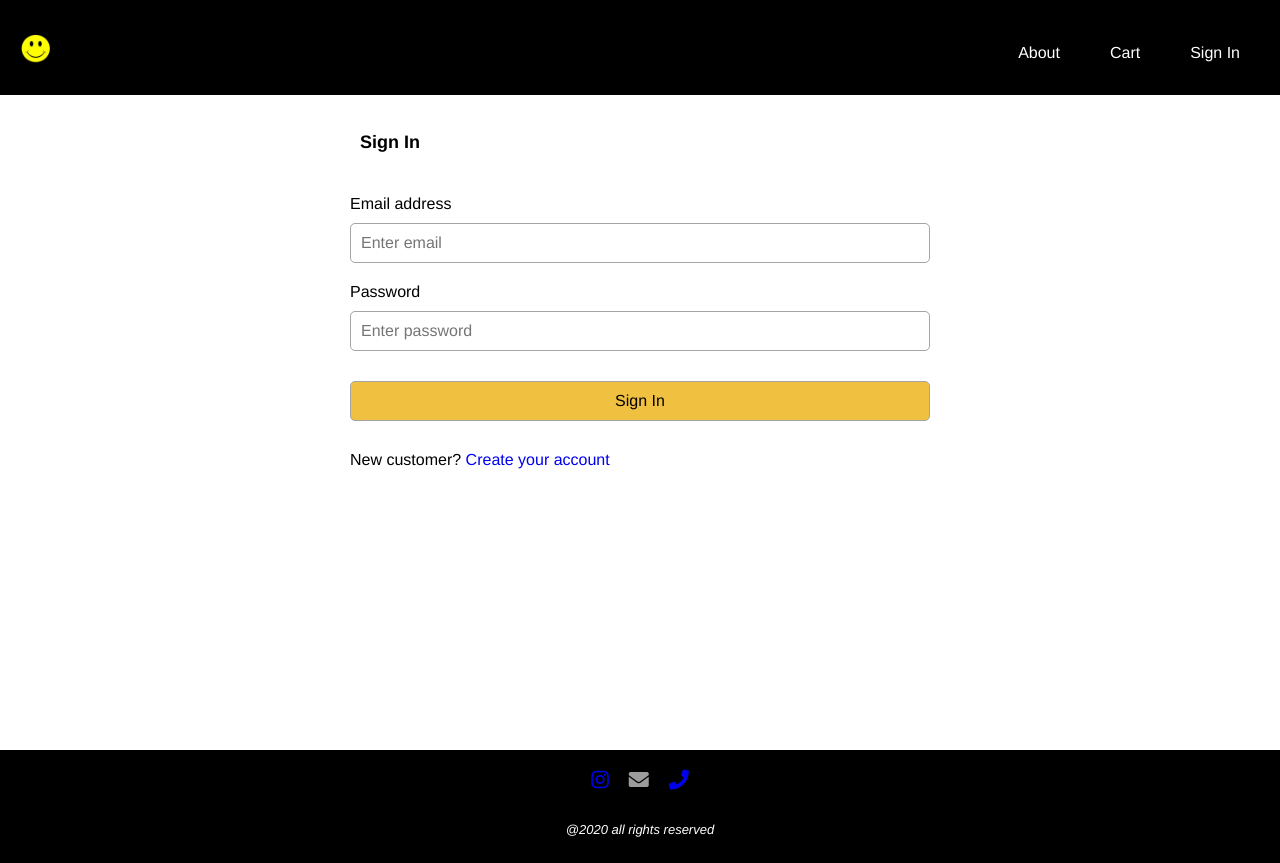
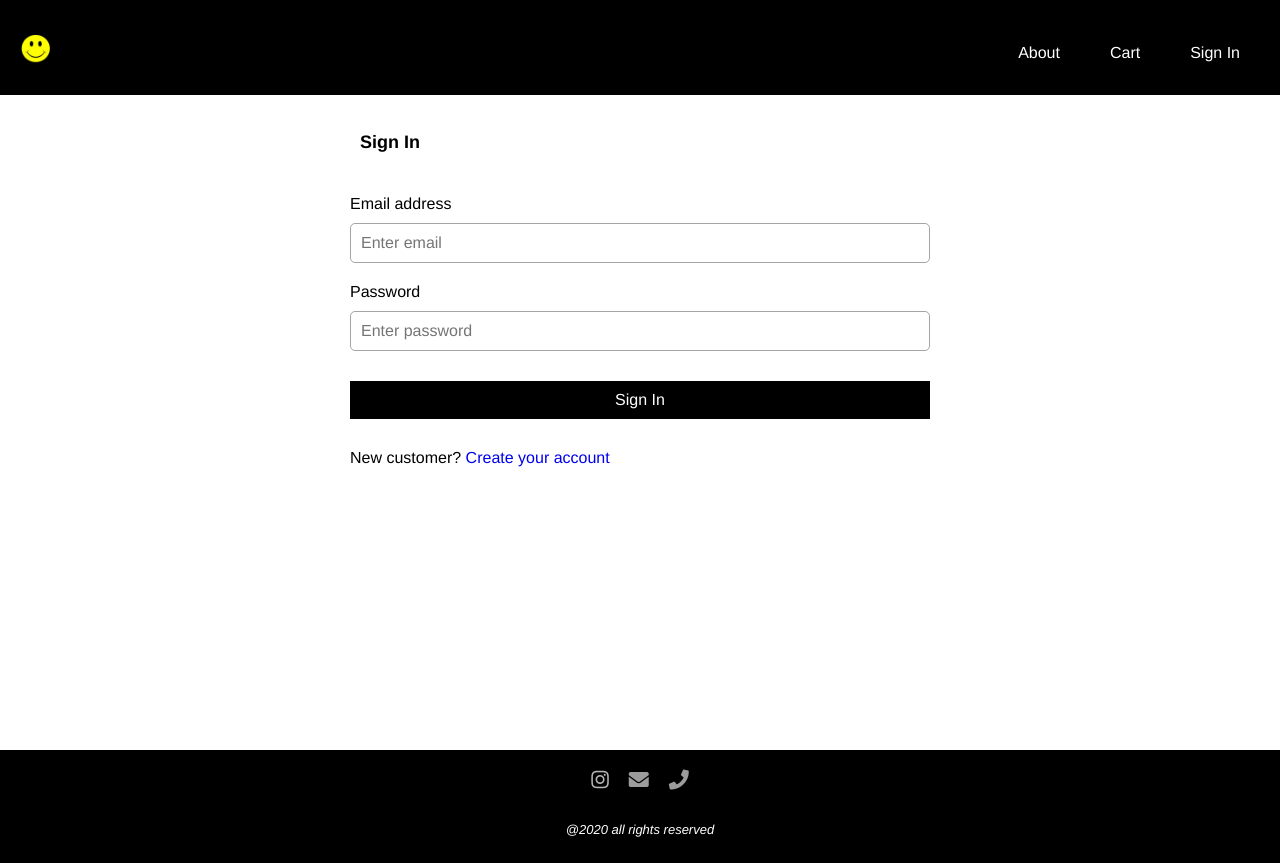
Before and after one commit to AlexTech314/e-commerce-prototype, a React (Create React App) app in the folder frontend/: page /signin in a window 1280 px wide. Built offline with nearby package versions, Linux system fonts and the light colour scheme.

Commit message:
css tweakies

```diff
--- a/frontend/src/App.js
+++ b/frontend/src/App.js
@@ -72,7 +72,7 @@ function App() {
             )}
             {userInfo && userInfo.isAdmin && (
               <div className="dropdown">
-                <Link to="#admin">
+                <Link className="padding" to="#admin">
                   Admin <i className="fa fa-caret-down"></i>
                 </Link>
                 <ul className="dropdown-content">
--- a/frontend/src/components/Product.js
+++ b/frontend/src/components/Product.js
@@ -18,7 +18,7 @@ export default function Product(props) {
 
 
   return (
-    <div key={product._id} className="card">
+    <div key={product._id} className="card_hover">
       <Link to={`/product/${product._id}/${size}/${completelyOutOfStock}`}>
         <img className="medium" src={product.image} alt={product.name} />
       </Link>
--- a/frontend/src/index.css
+++ b/frontend/src/index.css
@@ -55,6 +55,10 @@ footer {
   padding-top: 1rem;
 }
 /* Common */
+.indent {
+  padding-left: 1.6rem;
+}
+
 h1 {
   font-size: 1.8rem;
   padding: 1rem 0;
@@ -92,17 +96,27 @@ button {
   -moz-osx-font-smoothing: grayscale;
 }
 button {
-  background-color: #f8f8f8;
+  border-radius: 0rem;
+  border: 0rem #a4a4a4 solid;
+  background-color: var(--background-color);
   cursor: pointer;
+
+  --background-color: #f8f8f8;
 }
 input:hover,
 select:hover,
-textarea:hover,
-button:hover {
+textarea:hover
+{
   border: 0.1rem #404040 solid;
 }
+
+button:hover {
+
+}
+
 button.primary {
-  background-color: #f0c040;
+  background-color: #000000;
+  color:rgb(255, 255, 255)
 }
 button.block {
   width: 100%;
@@ -246,11 +260,18 @@ img.large {
   background-color: #f8f8f8;
   /* border-radius: 0.5rem; */
   margin: 1rem;
+}
+
+.card_hover {
+  /* border: 0.1rem #c0c0c0 solid; */
+  background-color: #f8f8f8;
+  /* border-radius: 0.5rem; */
+  margin: 1rem;
   transition: 0.3s;
 
 }
 
-.card:hover{
+.card_hover:hover{
   transform: scale(1.05);
 }
 
@@ -383,8 +404,12 @@ p.homescreen {
   transition: color 650ms;
 }
 
+.fa-instagram{
+  color: #b4b4b4;
+}
+
 .fa-instagram:hover{
-  color: #fcbed3;
+  color:rgb(226, 155, 205);
 }
 
 .fa-envelope{
@@ -395,8 +420,12 @@ p.homescreen {
   color: rgb(255, 136, 136);
 }
 
+.fa-phone{
+  color: rgb(156, 156, 156);
+}
+
 .fa-phone:hover{
-  color: #007419;
+  color: #099226;
 }
 
 .nav-list{
@@ -413,8 +442,6 @@ li{
 }
 
 /* about */
-
-
 .inside-view-image{
   width: 50%;
   height: 100%;
--- a/frontend/src/screens/ProductScreen.js
+++ b/frontend/src/screens/ProductScreen.js
@@ -60,8 +60,8 @@ export default function ProductScreen(props) {
                   <h1>{product.name}</h1>
                 </li>
 
-                <li>Price : ${product.price}</li>
-                <li>
+                <li className="indent">Price : ${product.price}</li>
+                <li className="indent">
                   Description:
                   <p>{product.description}</p>
                 </li>
```
